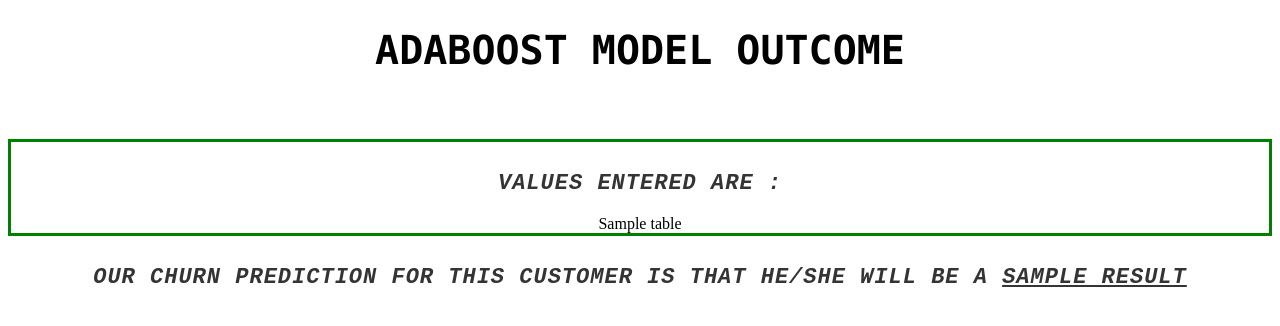
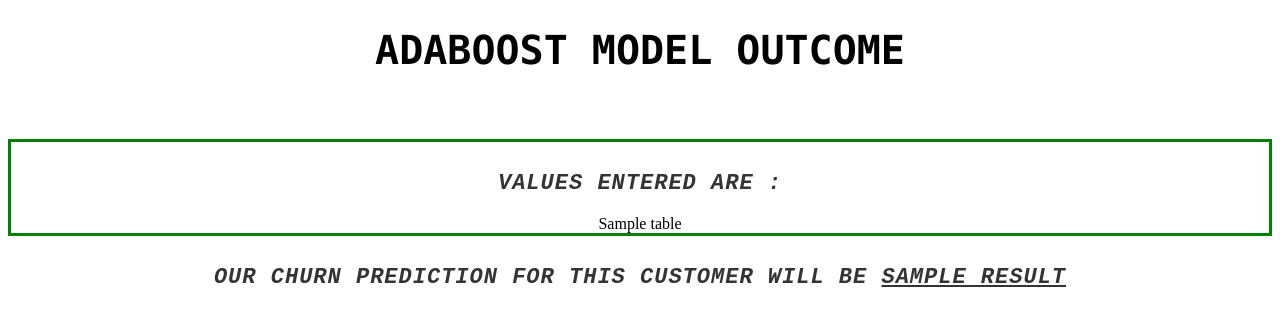
Before and after one commit to Kate-Rati/MachineLearning, a Flask app: template template/results.html in a window 1280 px wide. Shown: the top 326 px of the page. Run offline with Flask 2, Linux system fonts and the light colour scheme; the template is opened without the code that fills it: most values are stand-ins (such as "Sample title", 1, 10 or a date in 2020).

Commit message:
Update results.html

```diff
--- a/template/results.html
+++ b/template/results.html
@@ -48,7 +48,7 @@ overflow: auto;
 </div>
 
 <b class="prediction"> <h3>
-    <b>Our Churn Prediction for this customer is that he/she will be a <u> <b>{{ result}} </u></b>
+    <b>Our Churn Prediction for this customer will be <u> <b>{{ result}} </u></b>
 
    </u></h3></b>
 
```
